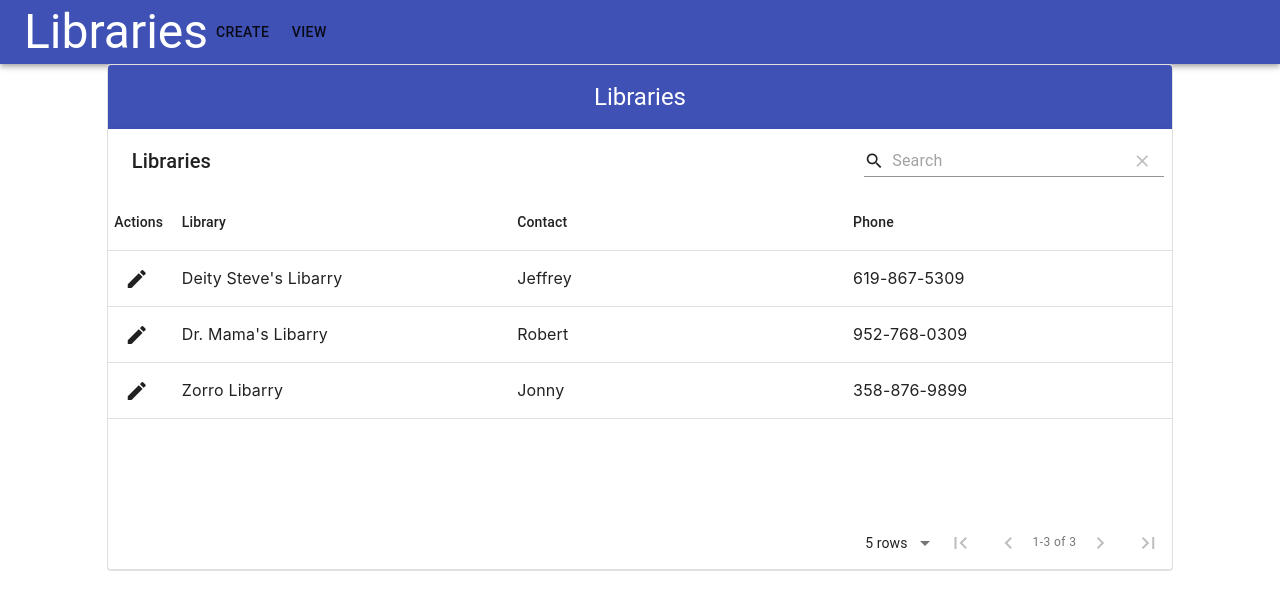
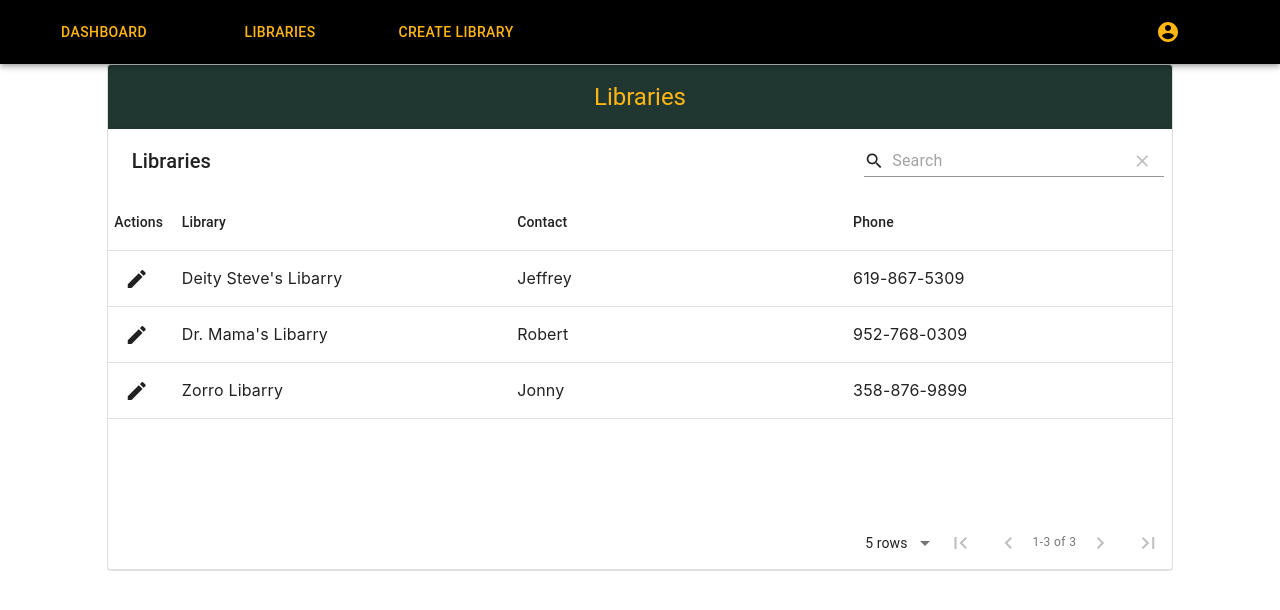
Before and after one commit to duncle-app/duncle-web-app, a React (Create React App) app: page /library in a window 1280 px wide. Shown: the top 610 px of the page. Built offline with nearby package versions, Linux system fonts and the light colour scheme; the HTML template or start-up script is replaced by a standard one.

Commit message:
Updated app bar styling / formatting

```diff
--- a/src/global-styles.tsx
+++ b/src/global-styles.tsx
@@ -1,11 +1,21 @@
 import {makeStyles} from "@material-ui/core";
+
+const patsGold: string = "#ffb612";
 
 const useStyles = makeStyles((theme) => ({
     /* ...style2, */
+    appHeader: {
+        color: patsGold,
+        background: "black",
+    },
     cardHeader: {
-        color: "white",
-        background: "#3f51b5",
+        color: patsGold,
+        background: "#203731",
     },
+    appBarItem: {
+        marginRight: theme.spacing(2),
+    }
+
 }));
 
 export default useStyles;
--- a/src/library-appbar/LibraryAppbar.tsx
+++ b/src/library-appbar/LibraryAppbar.tsx
@@ -1,25 +1,52 @@
 import React from "react";
-import { AppBar, Typography, Button, Toolbar } from "@material-ui/core";
+import {AppBar, Button, Toolbar} from "@material-ui/core";
 import {useHistory} from "react-router-dom";
+import useStyles from "../global-styles";
+import IconButton from "@material-ui/core/IconButton/IconButton";
+import {AccountCircle} from "@material-ui/icons";
+import Grid from "@material-ui/core/Grid/Grid";
 
 function LibraryAppbar() {
     let history = useHistory();
+    const {appBarItem, appHeader} = useStyles()
 
-    console.log(history);
-
-    function route() {
-        history.push(`/library/create`);
+    function handleMenu(event: any): void {
+        console.log("handle menu event:", event)
     }
 
-  return (
-    <AppBar position="static">
-      <Toolbar>
-        <Typography variant="h3">Libraries</Typography>
-        <Button onClick={route}>Create</Button>
-        <Button>View</Button>
-      </Toolbar>
-    </AppBar>
-  );
+    return (
+        <Grid container justify="center">
+            <AppBar position="static" className={appHeader}>
+                <Toolbar>
+                    <Grid item xs={3}>
+                        <Button color="inherit" className={appBarItem}>Dashboard</Button>
+                    </Grid>
+                    <Grid item xs={3}>
+                        <Button color="inherit" className={appBarItem}>Libraries</Button>
+                    </Grid>
+                    <Grid item xs={3}>
+                        <Button color="inherit" className={appBarItem}>Create Library</Button>
+                    </Grid>
+                    <Grid container justify="flex-end">
+                        <Grid item xs={3} >
+                            <IconButton
+                                aria-label="account of current user"
+                                aria-controls="menu-appbar"
+                                aria-haspopup="true"
+                                onClick={handleMenu}
+                                color="inherit"
+                            >
+                                <AccountCircle/>
+                            </IconButton>
+                        </Grid>
+                    </Grid>
+                    {/*<Typography variant="h3">Dashboard</Typography>*/}
+                    {/*<Typography variant="h3">Libraries</Typography>*/}
+                    {/*<Typography variant="h3" onClick={route} className={appHeader}>Create</Typography>*/}
+                </Toolbar>
+            </AppBar>
+        </Grid>
+    );
 }
 
 export default LibraryAppbar;
--- a/src/library-detail/components/library-detail.tsx
+++ b/src/library-detail/components/library-detail.tsx
@@ -1,16 +1,13 @@
 import React from 'react';
 import {Library} from "../../model/library";
-import {Sale} from "../../model/sale";
 
 interface LibraryDetailProps {
     library: Library,
     onBack(): void,
     onEdit(library: Library): void,
-    onNewSales(sale: Sale): void
 }
 
 function LibraryDetail(props: LibraryDetailProps) {
-    let salesTotal = 0;
     return (
         <div>
             <div>
@@ -35,10 +32,6 @@ function LibraryDetail(props: LibraryDetailProps) {
 
             <h2>Notes</h2>
             <div>{props.library.notes}</div>
-
-            <h2>Sales</h2>
-            <div>Total: {props.library.sales.forEach(x => salesTotal+=x.amount)}</div>
-            <div><button onClick={() => props.onNewSales(new Sale(55,'this is fantastic', props.library.id))}>+</button></div>
         </div>
     )
 }
--- a/src/library-detail/control/library-detail-controller.tsx
+++ b/src/library-detail/control/library-detail-controller.tsx
@@ -4,7 +4,6 @@ import {Library} from "../../model/library";
 import {useHistory, useLocation} from 'react-router-dom';
 import LibraryDetail from "../components/library-detail";
 import {LibraryManager} from "../../control/library-manager";
-import {Sale} from "../../model/sale";
 
 interface LibraryDetailProps {
     libraryManager: LibraryManager
@@ -34,12 +33,12 @@ export function LibraryDetailController(props: LibraryDetailProps) {
         // console.log(`setting library to: ${library}`)
         history.push(`/library/${library.id}/edit`)
     }
-
-    function onNewSales(sale: Sale): void {
-        console.log('on new Sales Clicked.');
-        libraryManager.addSale(sale)
-        // TODO: Show the new Sales component...
-    }
+    //
+    // function onNewSales(sale: Sale): void {
+    //     console.log('on new Sales Clicked.');
+    //     libraryManager.addSale(sale)
+    //     // TODO: Show the new Sales component...
+    // }
 
     useEffect(() => {
         /*
@@ -60,5 +59,5 @@ export function LibraryDetailController(props: LibraryDetailProps) {
         return () => subscription.unsubscribe();
     });
 
-    return (<LibraryDetail library={selectedLibrary} onBack={onBack} onEdit={onEdit} onNewSales={onNewSales}/>)
+    return (<LibraryDetail library={selectedLibrary} onBack={onBack} onEdit={onEdit}/>)
 }
```
